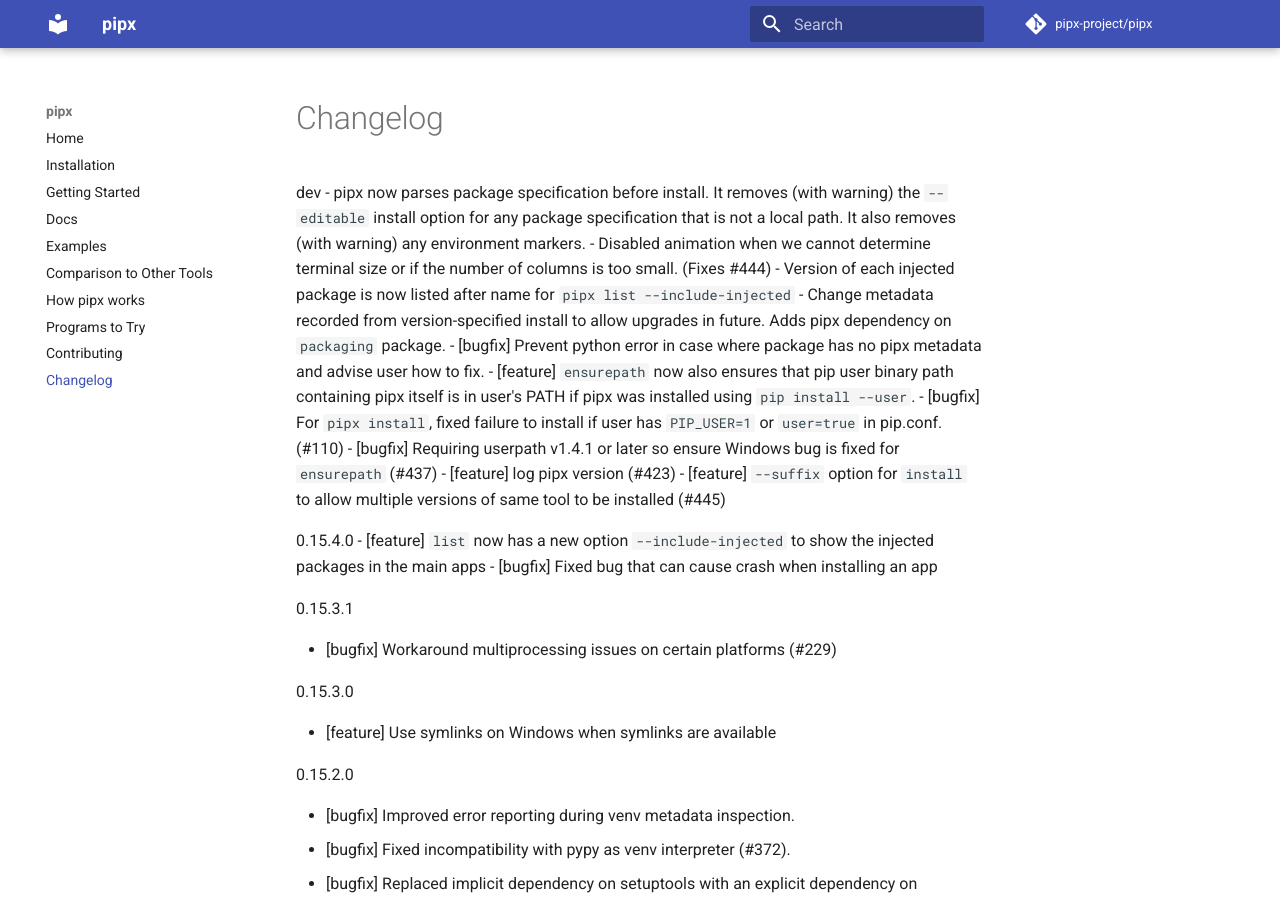
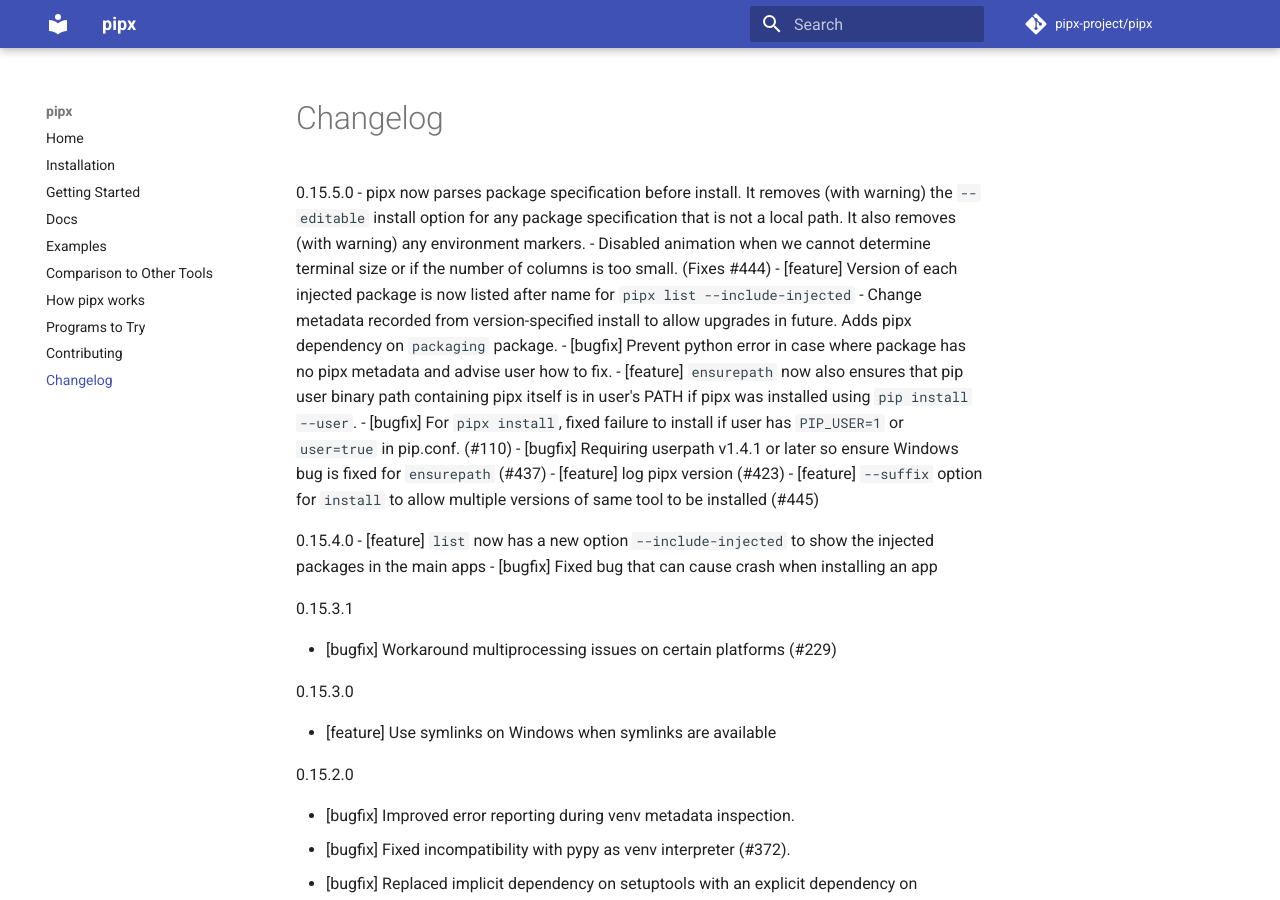
Before and after one commit to pypa/pipx, an MkDocs documentation site: the page built from docs/changelog.md, in a window 1280 px wide and 900 px high. Built offline with MkDocs 1.6.1 and Material for MkDocs 9.7.7, drawn with Linux system fonts in a browser that asks for light colours; comment, search, counter and statistics services are not loaded.

Commit message:
Edit changelog to prepare for release of 0.15.5.0

```diff
--- a/docs/changelog.md
+++ b/docs/changelog.md
@@ -1,7 +1,7 @@
-dev
+0.15.5.0
 - pipx now parses package specification before install.   It removes (with warning) the `--editable` install option for any package specification that is not a local path.   It also removes (with warning) any environment markers.
 - Disabled animation when we cannot determine terminal size or if the number of columns is too small. (Fixes #444)
-- Version of each injected package is now listed after name for `pipx list --include-injected`
+- [feature] Version of each injected package is now listed after name for `pipx list --include-injected`
 - Change metadata recorded from version-specified install to allow upgrades in future.  Adds pipx dependency on `packaging` package.
 - [bugfix] Prevent python error in case where package has no pipx metadata and advise user how to fix.
 - [feature] `ensurepath` now also ensures that pip user binary path containing pipx itself is in user's PATH if pipx was installed using `pip install --user`.
```
